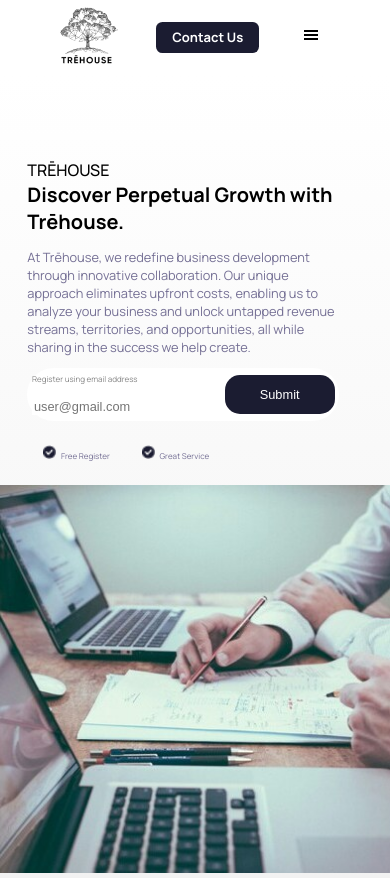
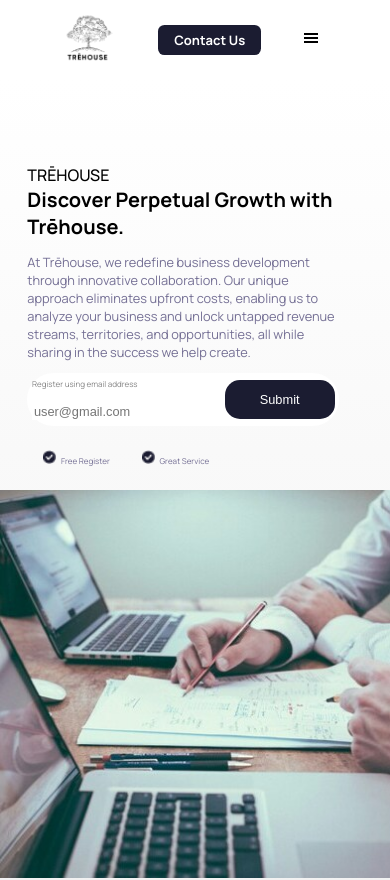
Before and after one commit to MastorkTechnologies/trehhouse, a React (Create React App) app: page / in a window 390 px wide. Shown: the top 880 px of the page. Built offline with nearby package versions, Linux system fonts and the light colour scheme; the HTML template or start-up script is replaced by a standard one.

Commit message:
'mobile nav

```diff
--- a/src/components/Navbar.js
+++ b/src/components/Navbar.js
@@ -34,9 +34,9 @@ const Navbar = () => {
   useEffect(() => {
     console.log(isSmallWindow);
     if (isSmallWindow) {
-      setLogoStyle({ width: "100%" });
+      setLogoStyle({ width: "68px" });
     } else {
-      setLogoStyle({ width: "120%" });
+      setLogoStyle({ width: "68px" });
     }
   }, [isSmallWindow]);
 
@@ -46,7 +46,7 @@ const Navbar = () => {
         <>
           <ul className='Navbar'>
           <li className='Logo'>
-              <img src='./images/Trehouse.png' style={logostyle} />
+              <img src='./images/Trehouse2.png' style={logostyle} />
             </li>
 
             <li
@@ -93,7 +93,7 @@ const Navbar = () => {
         <>
           <ul className='Navbar'>
             <li className='Logo'>
-              <img src='./images/Trehouse.png' style={logostyle} />
+              <img src='./images/Trehouse2.png' style={{width:"96px"}} />
             </li>
             <li>
               <ul className='nestedList'>
```
Also changed, not shown: public/images/Trehouse2.png (added).
